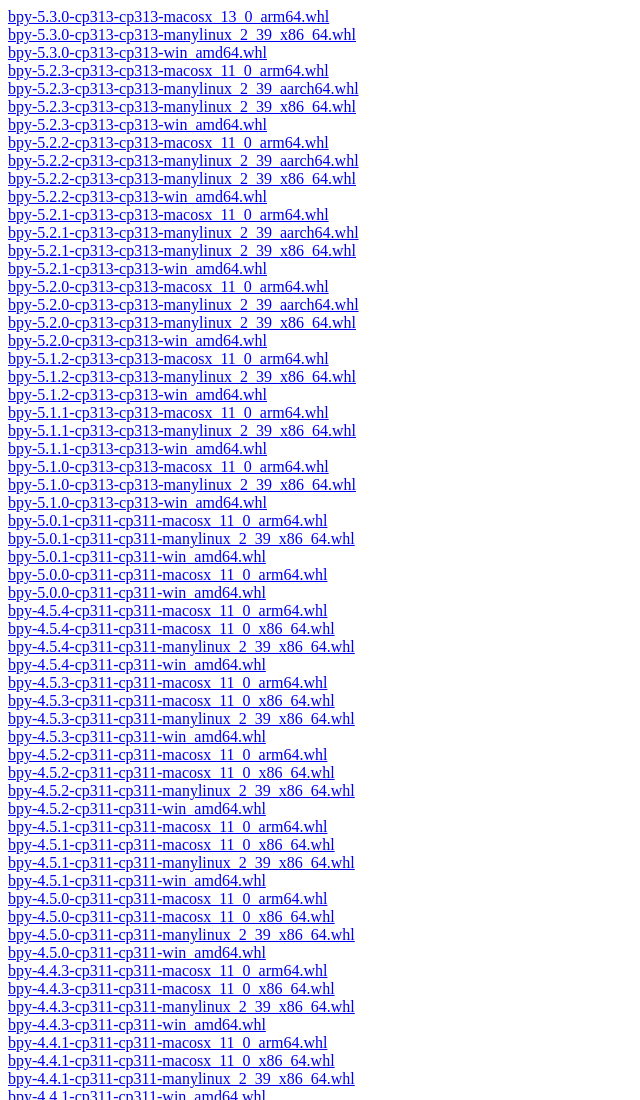
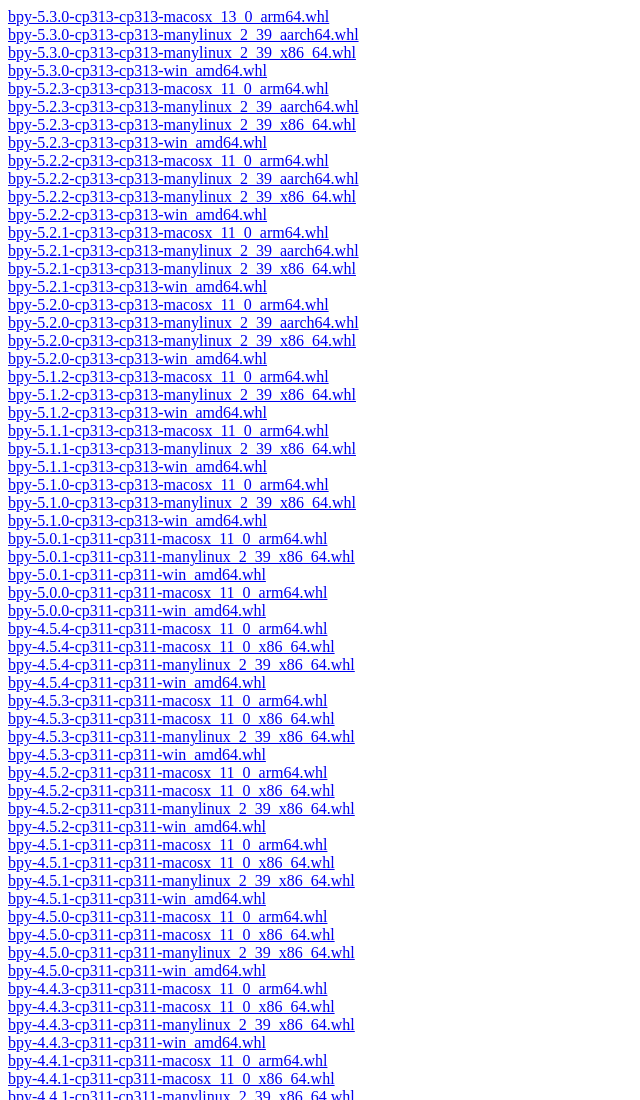
Before and after one commit to michaelgold/buildbpy, a plain HTML site: page docs/bpy/index.html in a window 1280 px wide. Shown: the top 1100 px of the page, without its empty margins (0-640 px from the left). Drawn offline with Linux system fonts and the light colour scheme.

Commit message:
Update package index

```diff
--- a/docs/bpy/index.html
+++ b/docs/bpy/index.html
@@ -1,5 +1,6 @@
 <html><body>
 <a href="https://github.com/michaelgold/buildbpy/releases/download/v5.3.0/bpy-5.3.0-cp313-cp313-macosx_13_0_arm64.whl#sha256=65bdbfb33980cc61d7fdc3ceb849abedfb45d12344b4a011ccf190f28f39758e">bpy-5.3.0-cp313-cp313-macosx_13_0_arm64.whl</a><br>
+<a href="https://github.com/michaelgold/buildbpy/releases/download/v5.3.0/bpy-5.3.0-cp313-cp313-manylinux_2_39_aarch64.whl#sha256=4c92887c6c4d68873dad9660031207f1b95319f0010c38b321e8b8712144faf1">bpy-5.3.0-cp313-cp313-manylinux_2_39_aarch64.whl</a><br>
 <a href="https://github.com/michaelgold/buildbpy/releases/download/v5.3.0/bpy-5.3.0-cp313-cp313-manylinux_2_39_x86_64.whl#sha256=634281673ea495ab3de97a2e9a59de15fdb349ac3de93b9faabd23c80e475897">bpy-5.3.0-cp313-cp313-manylinux_2_39_x86_64.whl</a><br>
 <a href="https://github.com/michaelgold/buildbpy/releases/download/v5.3.0/bpy-5.3.0-cp313-cp313-win_amd64.whl#sha256=25e01c30b2d8b74163fcf55f0c59400caba3bc2bd78cb04b09ac0ca2bb4461a0">bpy-5.3.0-cp313-cp313-win_amd64.whl</a><br>
 <a href="https://github.com/michaelgold/buildbpy/releases/download/v5.2.3/bpy-5.2.3-cp313-cp313-macosx_11_0_arm64.whl#sha256=6304cc4cf1953c3e23c5958a78d6717946b06412aebd81fbc5b931661fb40b2c">bpy-5.2.3-cp313-cp313-macosx_11_0_arm64.whl</a><br>
```
